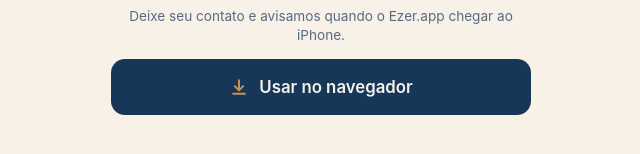
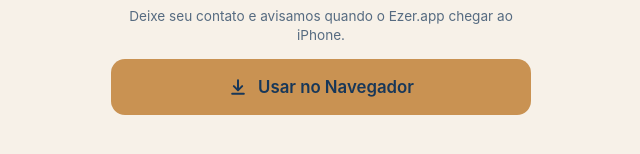
Before and after one commit to souzaapps/ezer, a plain HTML site: page link.html in a window 1280 px wide. Shown: the part 636-790 px from the top of the page, without its empty margins (319-959 px from the left). Drawn offline with Linux system fonts and the light colour scheme.

Commit message:
Update link.html

```diff
--- a/link.html
+++ b/link.html
@@ -136,6 +136,16 @@
     .botao-iphone:hover { background: var(--azul-fundo); }
     .botao-iphone:active { transform: scale(0.98); }
 
+    /* Botão Web com fundo dourado e texto/setinha em azul */
+    .botao-web {
+      background: var(--dourado);
+      color: var(--azul);
+      transition: transform 0.15s ease, filter 0.15s ease;
+    }
+    .botao-web svg { color: var(--azul); }
+    .botao-web:hover { filter: brightness(1.08); }
+    .botao-web:active { transform: scale(0.98); }
+
     .aviso-iphone {
       margin-top: -4px;
       font-size: 0.85rem;
@@ -149,7 +159,7 @@
     }
 
     @media (prefers-reduced-motion: reduce) {
-      .botao-android, .botao-iphone { transition: none; }
+      .botao-android, .botao-iphone, .botao-web { transition: none; }
     }
   </style>
 </head>
@@ -196,11 +206,12 @@
       </a>
       <p class="aviso-iphone">Deixe seu contato e avisamos quando o Ezer.app chegar ao iPhone.</p>
 
-        <a class="botao botao-android" href="https://ezerapp.blog/app/" target="_blank" rel="noopener">
+      <!-- WEB APP -->
+      <a class="botao botao-web" href="https://ezerapp.blog/app/" target="_blank" rel="noopener">
         <svg viewBox="0 0 24 24" fill="none" stroke="currentColor" stroke-width="2.4" stroke-linecap="round" stroke-linejoin="round" aria-hidden="true">
           <path d="M12 4v11"/><path d="M7 11l5 5 5-5"/><path d="M5 20h14"/>
         </svg>
-        Usar no navegador
+        Usar no Navegador
       </a>
 
     </div>
```
